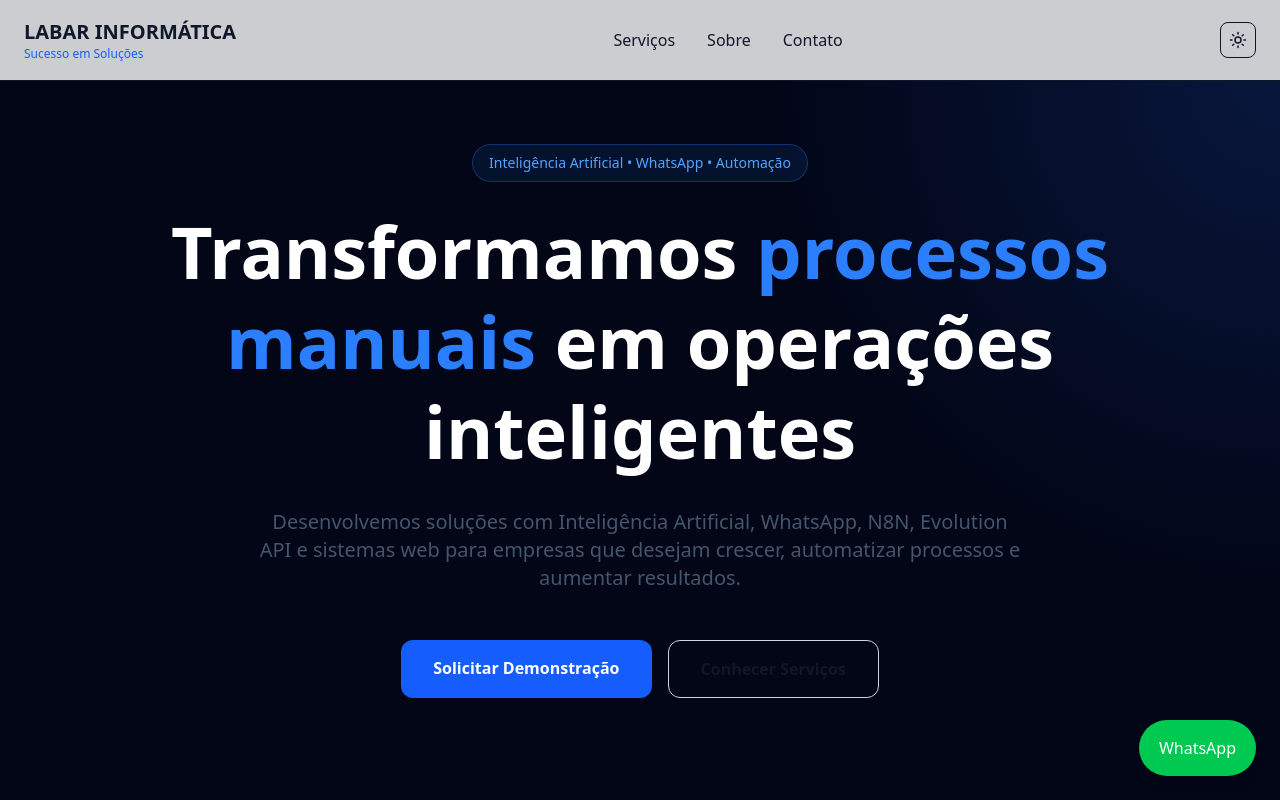
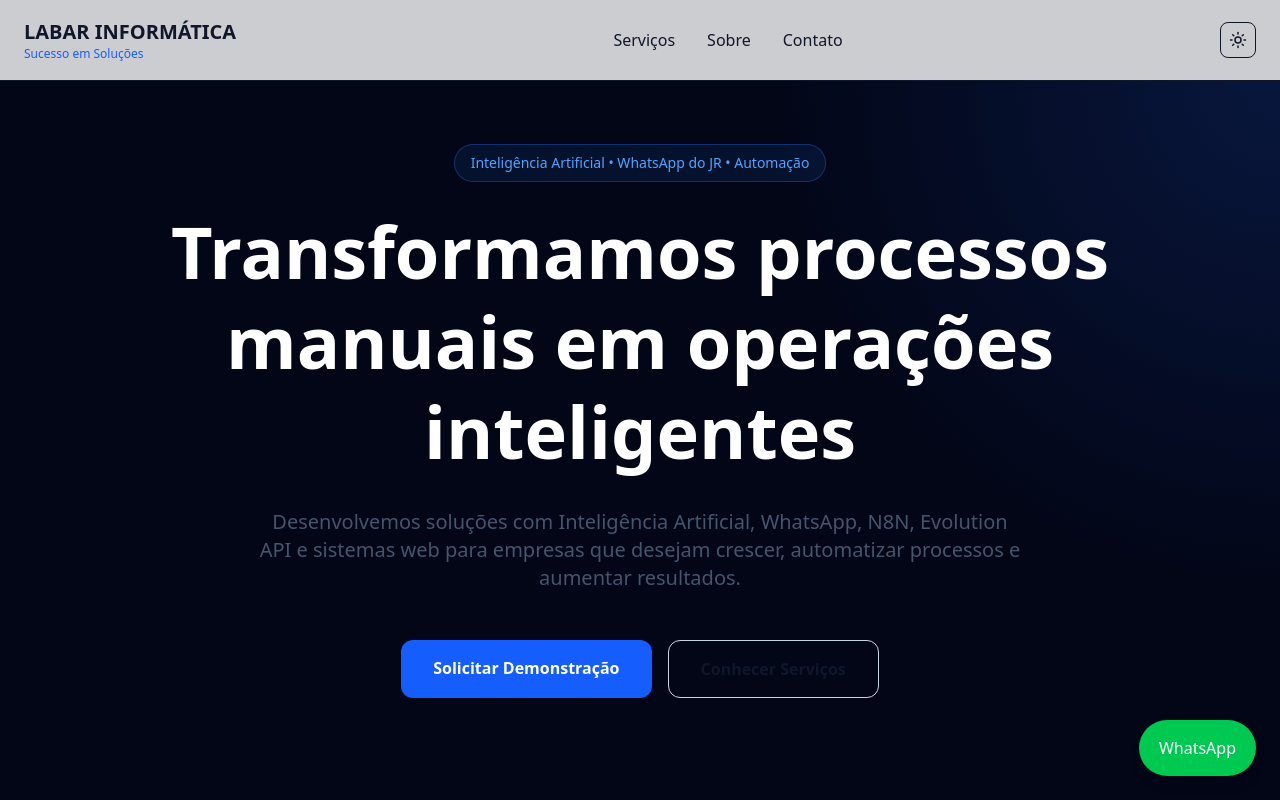
Before and after one commit to jrmalucoin/labar-site, a Next.js app: page /novo-site in a window 1280 px wide. Shown: the top 800 px of the page. Built offline with nearby package versions, Linux system fonts and the light colour scheme.

Commit message:
Descrição

```diff
--- a/components/Hero.tsx
+++ b/components/Hero.tsx
@@ -21,7 +21,7 @@ export default function Hero() {
             text-blue-400
           "
           >
-            Inteligência Artificial • WhatsApp • Automação
+            Inteligência Artificial • WhatsApp do JR • Automação
           </span>
 
           <h1
@@ -33,11 +33,7 @@ export default function Hero() {
              md:text-7xl
           "
           >
-            Transformamos
-            <span className="text-blue-500">
-              {" "}processos manuais{" "}
-            </span>
-            em operações inteligentes
+            Transformamos processos manuais em operações inteligentes
           </h1>
 
           <p
```
